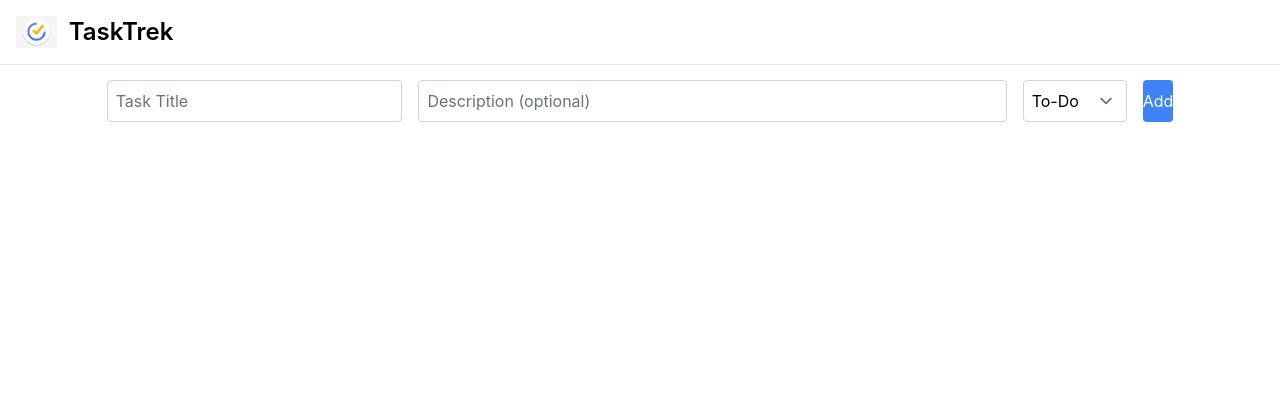
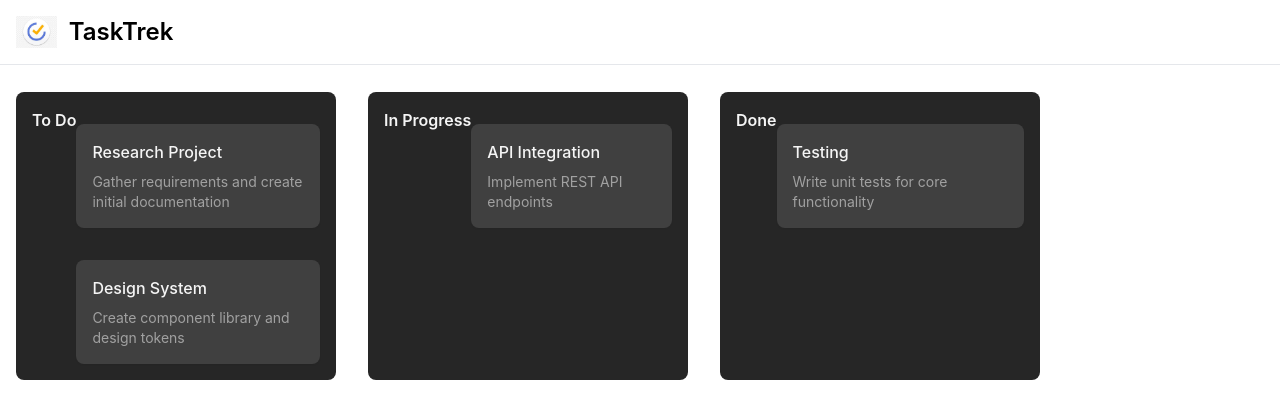
Before and after one commit to khadija-urmi/task-management, a React (Vite) app: page /task in a window 1280 px wide. Shown: the top 418 px of the page. Built offline with nearby package versions, Linux system fonts and the light colour scheme; no server answers.

Commit message:
initial task card added

```diff
--- a/package.json
+++ b/package.json
@@ -10,8 +10,9 @@
     "preview": "vite preview"
   },
   "dependencies": {
-    "@hello-pangea/dnd": "^18.0.1",
+    "@dnd-kit/core": "^6.3.1",
     "@tailwindcss/vite": "^4.0.8",
+    "@tanstack/react-query": "^5.66.9",
     "axios": "^1.7.9",
     "firebase": "^11.3.1",
     "flowbite": "^3.1.2",
--- a/src/components/Column.jsx
+++ b/src/components/Column.jsx
@@ -1,7 +1,14 @@
+import TaskListCard from "./TaskListCard";
+
 const Column = ({ column, tasks }) => {
   return (
-    <div className="column bg-gray-100 p-4 rounded-lg shadow-md">
-      <h2>{column.title}</h2>
+    <div className="flex w-80 rounded-lg bg-neutral-800 p-4">
+      <h2 className="mb-4 font-semibold text-neutral-100">{column.title}</h2>
+      <div className="flex flex-1 flex-col gap-4">
+        {tasks.map((task) => {
+          return <TaskListCard key={task.id} task={task}></TaskListCard>;
+        })}
+      </div>
     </div>
   );
 };
--- /dev/null
+++ b/src/components/TaskListCard.jsx
@@ -0,0 +1,10 @@
+const TaskListCard = ({ task }) => {
+  return (
+    <div className="cursor-grab rounded-lg bg-neutral-700 p-4 shadow-sm hover:shadow-md mt-4">
+      <h3 className="font-medium text-neutral-100">{task.title}</h3>
+      <p className="mt-2 text-sm text-neutral-400">{task.description}</p>
+    </div>
+  );
+};
+
+export default TaskListCard;
--- a/src/components/ToDoCard.jsx
+++ /dev/null
@@ -1,13 +0,0 @@
-const ToDoCard = () => {
-  return (
-    <div>
-      <div className="block max-w-sm p-6 bg-white border border-gray-200 rounded-lg shadow-sm hover:bg-gray-100 dark:bg-gray-800 dark:border-gray-700 dark:hover:bg-gray-700">
-        <h5 className="mb-2 text-2xl font-bold tracking-tight text-gray-900 dark:text-white">
-          This is todo card
-        </h5>
-      </div>
-    </div>
-  );
-};
-
-export default ToDoCard;
--- a/src/pages/Tasks.jsx
+++ b/src/pages/Tasks.jsx
@@ -1,40 +1,54 @@
 import { useState } from "react";
-//import { DragDropContext, Droppable, Draggable } from "react-beautiful-dnd";
+import Column from "../components/Column";
 
 const Tasks = () => {
-  const [tasks, setTasks] = useState();
-  const [newTask, setNewTask] = useState({
-    title: "",
-    description: "",
-    category: "To-Do",
-  });
+  const INITIAL_TASKS = [
+    {
+      id: "1",
+      title: "Research Project",
+      description: "Gather requirements and create initial documentation",
+      status: "TODO",
+    },
+    {
+      id: "2",
+      title: "Design System",
+      description: "Create component library and design tokens",
+      status: "TODO",
+    },
+    {
+      id: "3",
+      title: "API Integration",
+      description: "Implement REST API endpoints",
+      status: "PROGRESS",
+    },
+    {
+      id: "4",
+      title: "Testing",
+      description: "Write unit tests for core functionality",
+      status: "DONE",
+    },
+  ];
+  const COLUMNS = [
+    { id: "TODO", title: "To Do" },
+    { id: "PROGRESS", title: "In Progress" },
+    { id: "DONE", title: "Done" },
+  ];
+  const [tasks, setTasks] = useState(INITIAL_TASKS);
+
+  const handleDragEndTask = async (event) => {};
 
   return (
-    <div className="w-10/12 mx-auto mt-20">
-      <div className="flex space-x-4">
-        <input
-          type="text"
-          value={newTask.title}
-          placeholder="Task Title"
-          className="p-2 border border-gray-300 rounded w-1/3"
-          maxLength="50"
-        />
-        <input
-          type="text"
-          value={newTask.description}
-          placeholder="Description (optional)"
-          className="p-2 border border-gray-300 rounded w-2/3"
-          maxLength="150"
-        />
-        <select
-          value={newTask.category}
-          className="p-2 border border-gray-300 rounded"
-        >
-          <option value="To-Do">To-Do</option>
-          <option value="In Progress">In Progress</option>
-          <option value="Done">Done</option>
-        </select>
-        <button className="p-3.5 bg-blue-500 text-white rounded">Add</button>
+    <div className="p-4 mt-16">
+      <div className="flex gap-8 mt-3">
+        {COLUMNS.map((column) => {
+          return (
+            <Column
+              key={column.id}
+              column={column}
+              tasks={tasks.filter((task) => task.status === column.id)}
+            />
+          );
+        })}
       </div>
     </div>
   );
```
Also changed, not shown: 1 other file (tests, documents, lock files or other folders).
